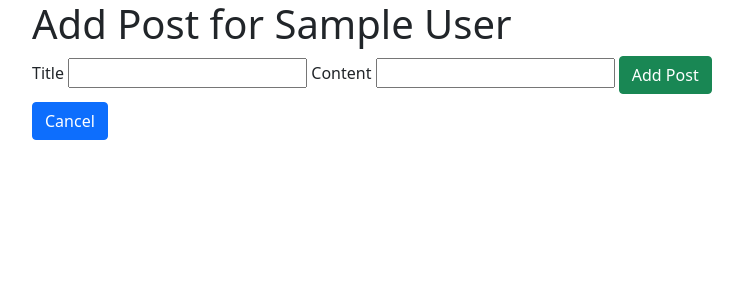
After one commit to CoderDill/flask_blogly, a Flask app: page /users/1/posts/new in a window 1280 px wide. The commit adds this page. Shown: the top 300 px of the page, without its empty margins (50-793 px from the left). Run offline with Flask 2, Linux system fonts and the light colour scheme; tables that the repository leaves empty hold one stand-in row (values such as "Sample post").

```diff
--- a/app.py
+++ b/app.py
@@ -84,31 +84,57 @@ def remove_user(user_id):
     return redirect("/users")
 
 
-@app.route("/users/<int: user_id>/posts/new")
+@app.route("/users/<int:user_id>/posts/new")
 def show_post_form(user_id):
     """Show form to add a post for that user"""
+    user = User.query.get_or_404(user_id)
+    return render_template("add_post.html", user=user)
 
 
-@app.route("/users/<int: user_id>/posts/new", methods=["POST"])
+@app.route("/users/<int:user_id>/posts/new", methods=["POST"])
 def handle_add_post(user_id):
     """Handle add form; add post and redirect to the user detail page."""
+    title = request.form["title"]
+    content = request.form["content"]
+
+    print(user_id)
+
+    new_post = Post(title=title, content=content, user_id=user_id)
+
+    post_id = new_post.user_id
+
+    db.session.add(new_post)
+    db.session.commit()
+
+    return redirect(f"/posts/{post_id}")
 
 
-@app.route("/posts/<int: post_id>")
+@app.route("/posts/<int:post_id>")
 def show_post(post_id):
     """Show Post and buttons for edit/delete"""
+    post = Post.query.get(post_id)
+    user = User.query.get_or_404(post_id)
+
+    return render_template("post_detail.html", post=post, user=user)
 
 
-@app.route("/posts/<int: post_id>/edit")
+@app.route("/posts/<int:post_id>/edit")
 def show_edit_post_form(post_id):
     """Show form to edit post, cancel to go back"""
 
 
-@app.route("/posts/<int: post_id>/edit", methods=["POST"])
-def show_post_form(post_id):
+@app.route("/posts/<int:post_id>/edit", methods=["POST"])
+def handle_edit_post(post_id):
     """Handle editing of a post. Redirect back to the post view"""
 
 
-@app.route("/posts/<int: post_id>/delete")
+@app.route("/posts/<int:post_id>/delete")
 def delete_post(post_id):
     """Delete Post"""
+
+    post = Post.query.get(post_id)
+    db.session.delete(post)
+
+    db.session.commit()
+
+    return redirect(f"/posts/{post_id}")
--- a/models.py
+++ b/models.py
@@ -1,6 +1,5 @@
 from flask_sqlalchemy import SQLAlchemy
 import datetime
-
 from sqlalchemy.orm import backref
 
 """Models for Blogly."""
@@ -40,8 +39,7 @@ class Post(db.Model):
     title = db.Column(db.String(25), nullable=False)
     content = db.Column(db.Text, nullable=False)
     created_at = db.Column(db.DateTime, default=datetime.datetime.utcnow)
-    user_id = db.Column(db.Integer, db.ForeignKey(
-        'users.id'), nullable=False, unique=True)
+    user_id = db.Column(db.Integer, db.ForeignKey('users.id'), nullable=False)
 
     user = db.relationship('User', backref='posts')
 
--- /dev/null
+++ b/templates/add_post.html
@@ -0,0 +1,18 @@
+{% extends "base.html" %} {% block title %}{% endblock%} {% block content%}
+<div class="container">
+  <h1>Add Post for {{user.first_name}} {{user.last_name}}</h1>
+  <form action="/users/{{user.id}}/posts/new" method="POST">
+    <label for="title">Title</label>
+    <input type="text" id="title" name="title" />
+    <label for="content">Content</label>
+    <input type="text" id="content" name="content" />
+    <button class="btn btn-success">Add Post</button>
+  </form>
+  <button
+    onclick="location.href='/users/{{user.id}}'"
+    class="btn btn-primary mt-2"
+  >
+    Cancel
+  </button>
+</div>
+{%endblock %}
```
Also changed, not shown: seed.py (+10 -10 lines), templates/details.html (+17 -1 lines), templates/post_detail.html (added, +26 -0 lines).
